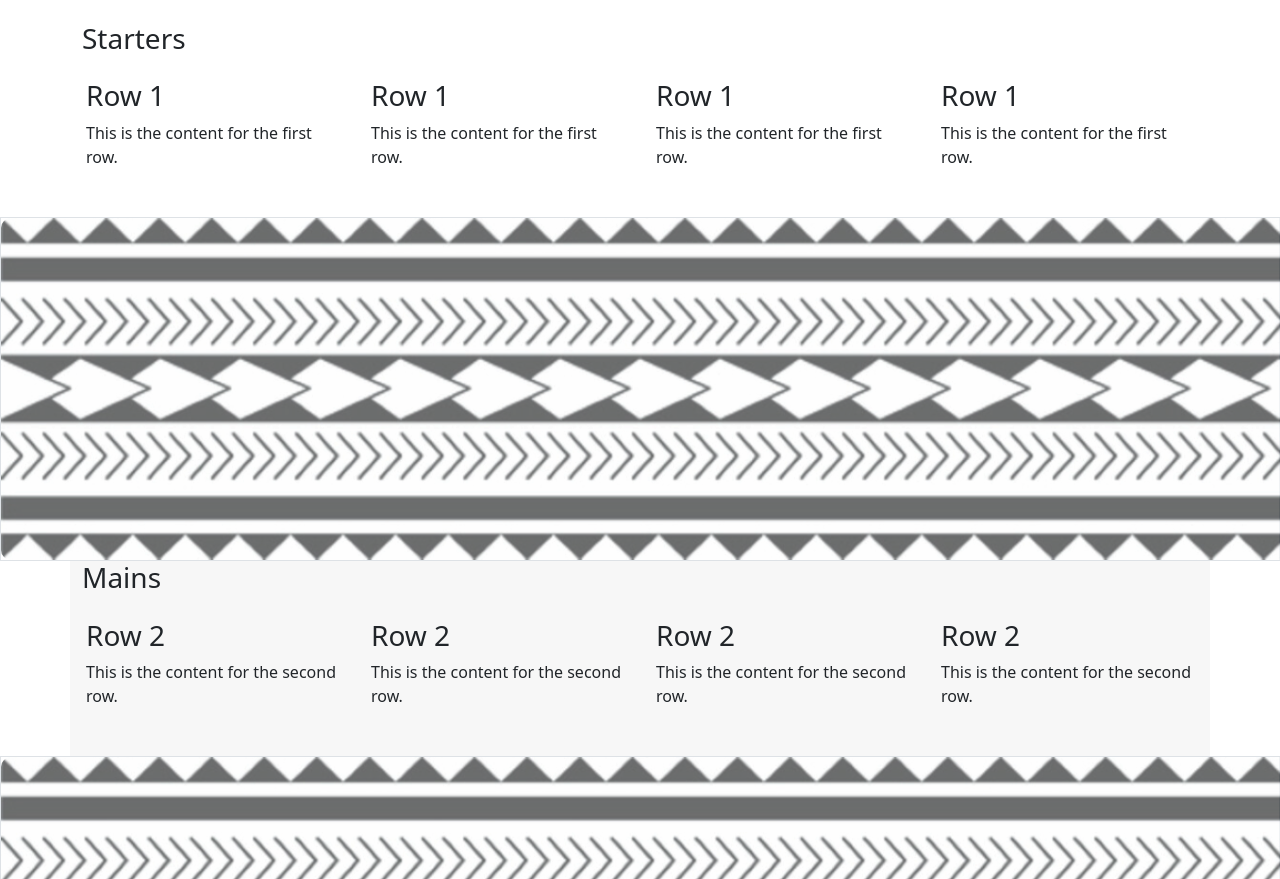
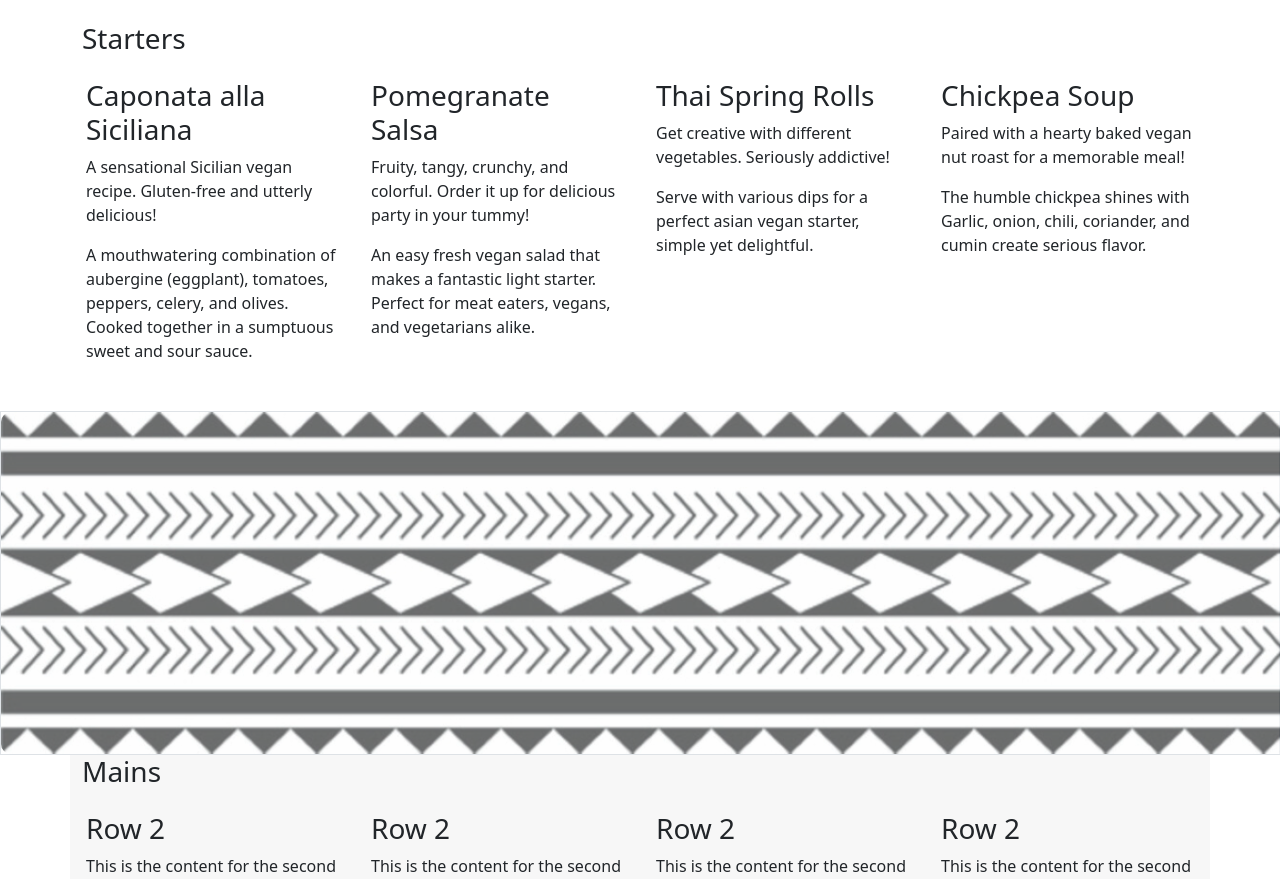
Before and after one commit to dhonaobina/RestaurantWebPage, a plain HTML site: page menu.html in a window 1280 px wide. Shown: the part 1125-2004 px from the top of the page. Drawn offline with nearby package versions, Linux system fonts and the light colour scheme.

Commit message:
starter menu added with descriptions

```diff
--- a/menu.html
+++ b/menu.html
@@ -109,23 +109,27 @@
         <div class="row">
             <div class="col-lg-3 p-3 mb-3">
                 <!-- Content for the first row -->
-                <h3>Row 1</h3>
-                <p>This is the content for the first row.</p>
+                <h3>Caponata alla Siciliana</h3>
+                <p>A sensational Sicilian vegan recipe. Gluten-free and utterly delicious!</p>
+                <p>A mouthwatering combination of aubergine (eggplant), tomatoes, peppers, celery, and olives. Cooked together in a sumptuous sweet and sour sauce. </p>
             </div>
             <div class="col-lg-3 p-3 mb-3">
                 <!-- Content for the first row -->
-                <h3>Row 1</h3>
-                <p>This is the content for the first row.</p>
+                <h3>Pomegranate Salsa</h3>
+                <p>Fruity, tangy, crunchy, and colorful. Order it up for delicious party in your tummy!</p>
+                <p>An easy fresh vegan salad that makes a fantastic light starter. Perfect for meat eaters, vegans, and vegetarians alike.</p>
             </div>
             <div class="col-lg-3 p-3 mb-3">
                 <!-- Content for the first row -->
-                <h3>Row 1</h3>
-                <p>This is the content for the first row.</p>
+                <h3>Thai Spring Rolls</h3>
+                <p>Get creative with different vegetables. Seriously addictive!</p>
+                <p>Serve with various dips for a perfect asian vegan starter, simple yet delightful.</p>
             </div>
             <div class="col-lg-3 p-3 mb-3">
                 <!-- Content for the first row -->
-                <h3>Row 1</h3>
-                <p>This is the content for the first row.</p>
+                <h3>Chickpea Soup</h3>
+                <p>Paired with a hearty baked vegan nut roast for a memorable meal!</p>
+                <p>The humble chickpea shines with Garlic, onion, chili, coriander, and cumin create serious flavor.</p>
             </div>
         </div>
     </div>
```
